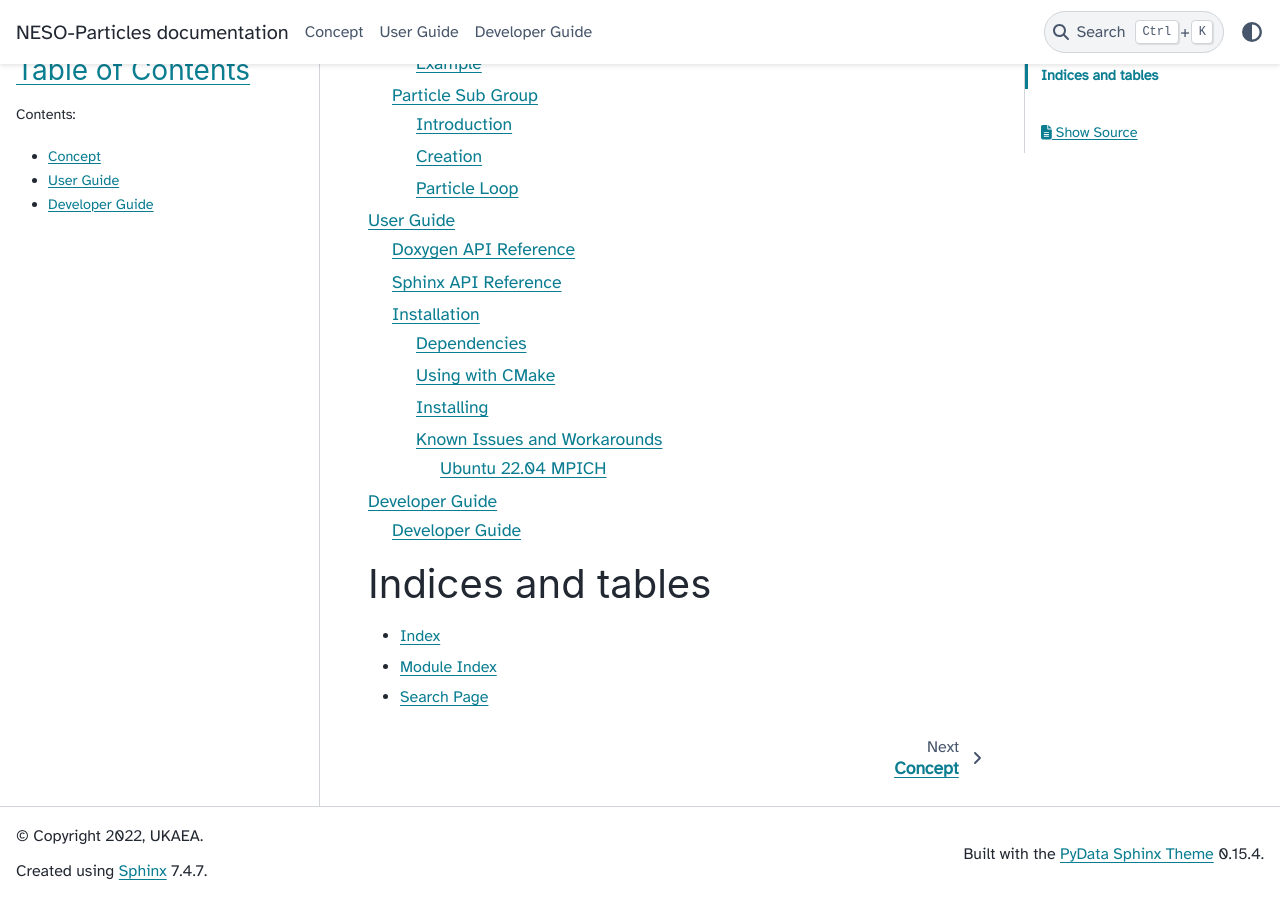
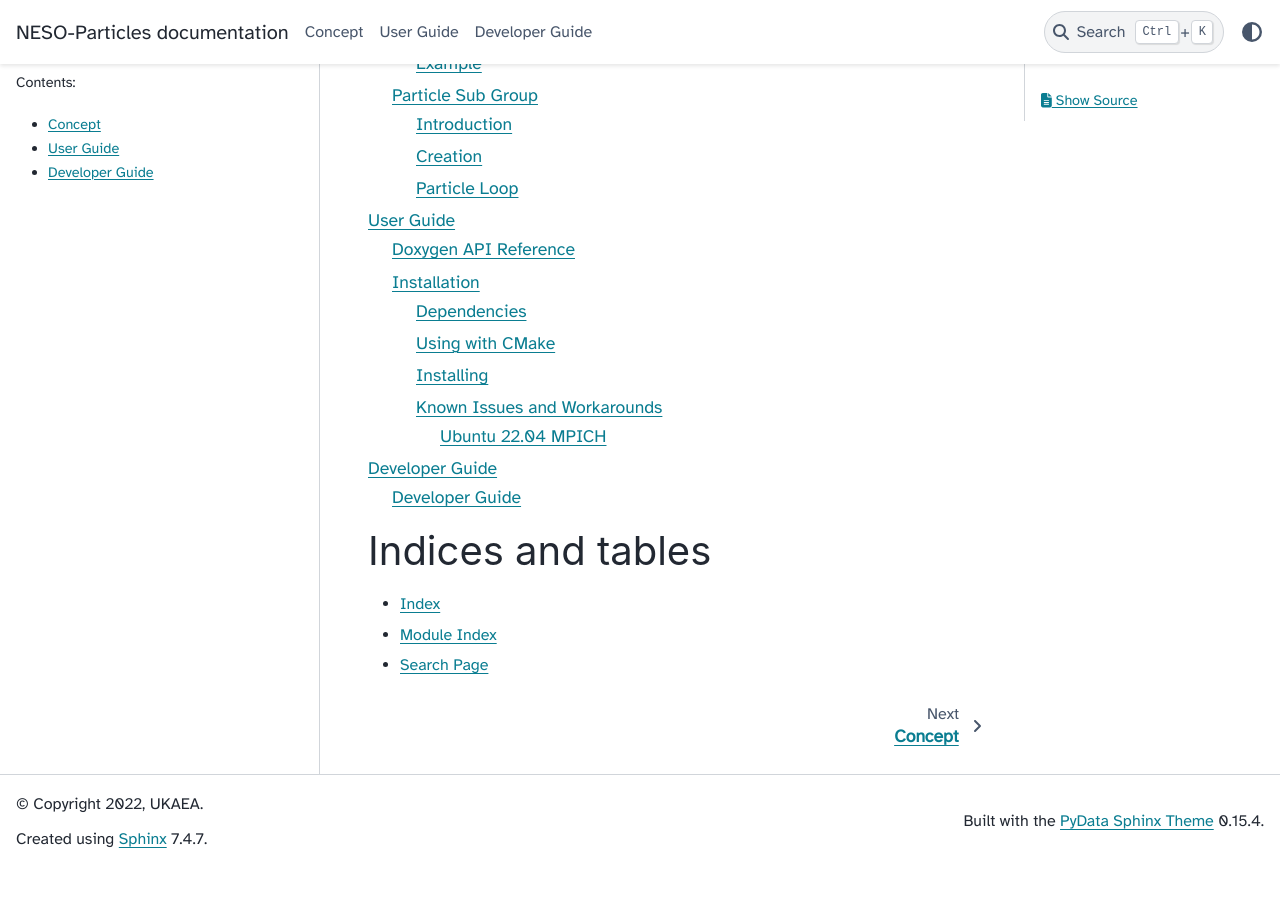
Before and after one commit to ExCALIBUR-NEPTUNE/NESO-Particles, a Sphinx documentation site: the page built from docs/sphinx/source/index.rst, in a window 1280 px wide and 900 px high, scrolled down 712 px. Built offline with Sphinx 7.4.7 and the PyData theme 0.15.4, drawn with Linux system fonts in a browser that asks for light colours; after the commit the page ends 1580 px from its top, so only the background shows below that; some of the changed lines change nothing that is shown.

Commit message:
disable the sphinx api reference as it is poluting the TOC tree

```diff
--- a/docs/sphinx/source/guide-user/api_reference.rst
+++ b/docs/sphinx/source/guide-user/api_reference.rst
@@ -2,11 +2,11 @@
 Doxygen API Reference
 *********************
 
-See `Original Doxygen output <../doxygen/html>`_ if preferred.
+See `Original Doxygen output <../doxygen/html>`_ for an API reference.
 
+..
+    ********************
+    Sphinx API Reference
+    ********************
 
-********************
-Sphinx API Reference
-********************
-
-.. doxygenindex::
+    .. doxygenindex::
```
